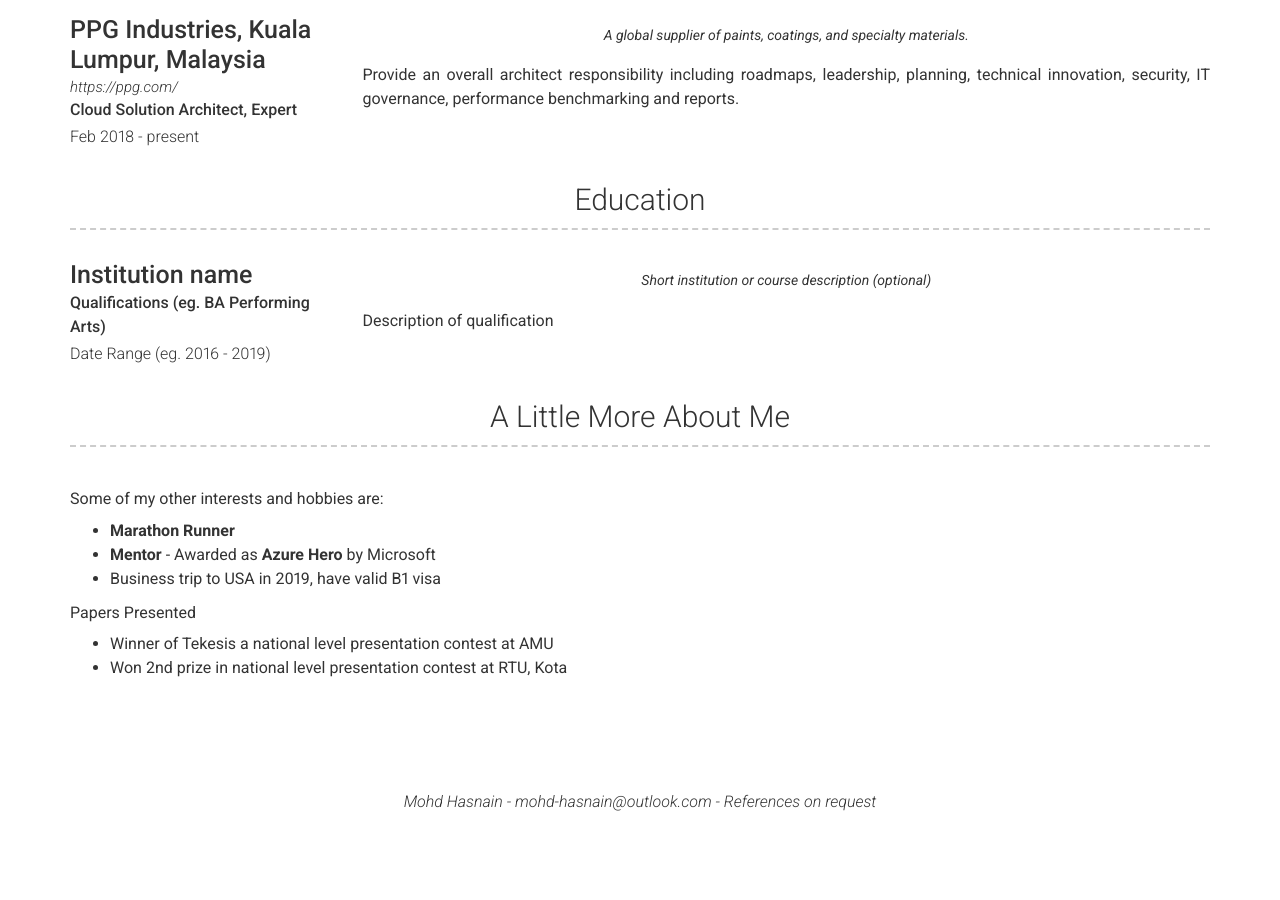
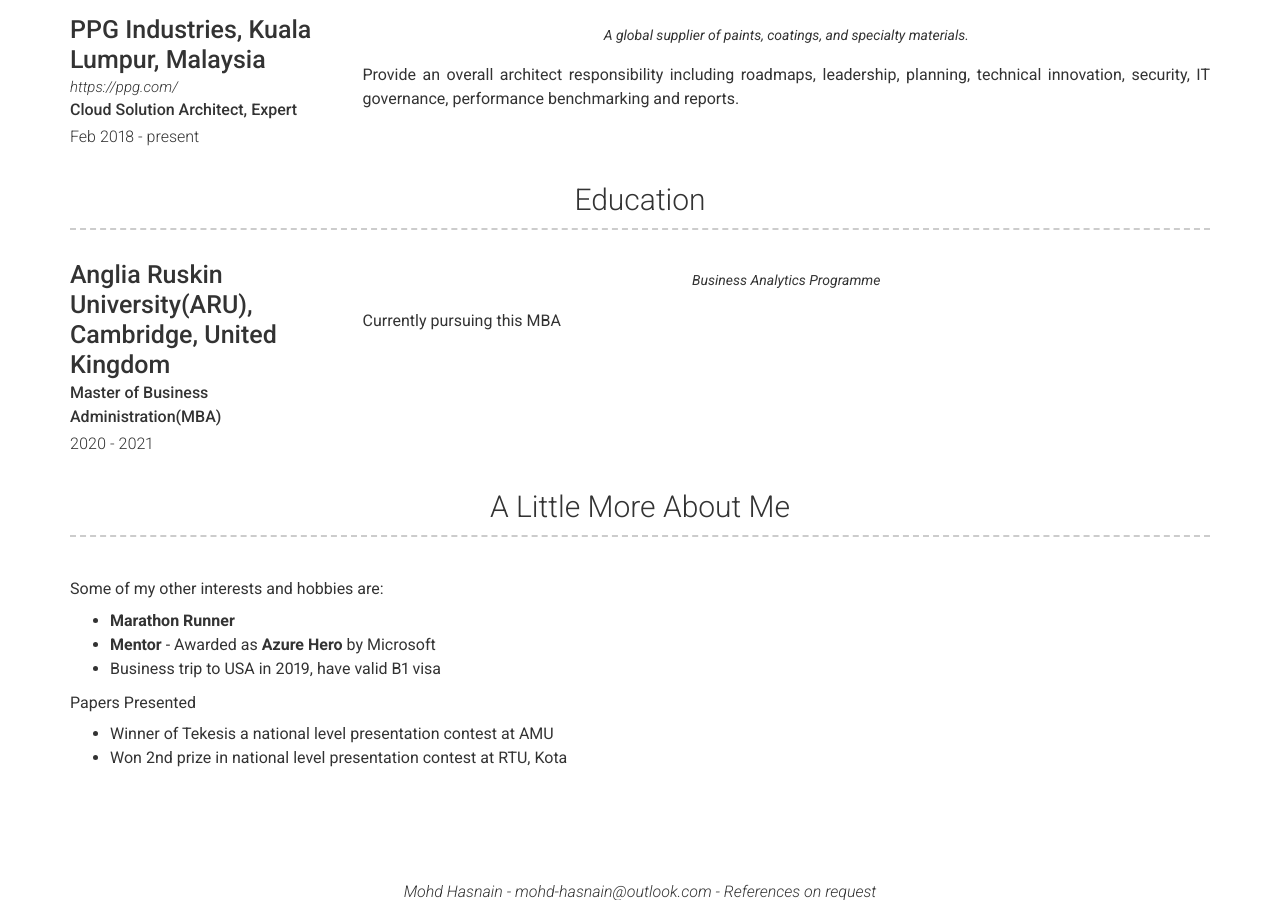
Before and after one commit to mohd-hasnain/mohd-hasnain.github.io, a Jekyll site: the page built from index.md, in a window 1280 px wide and 900 px high, scrolled down 1147 px. Built offline with Jekyll 4.4.1, drawn with Linux system fonts in a browser that asks for light colours; nearby versions of some CDN libraries; before the commit the page ends 1969 px from its top, so only the background shows below that.

Commit message:
Update education.yml

```diff
--- a/_data/education.yml
+++ b/_data/education.yml
@@ -1,9 +1,9 @@
 # Education Template
 - layout: left
-  name: Institution name
-  dates: Date Range (eg. 2016 - 2019)
-  qualification: Qualifications (eg. BA Performing Arts)
+  name: Anglia Ruskin University(ARU), Cambridge, United Kingdom
+  dates: 2020 - 2021
+  qualification: Master of Business Administration(MBA)
   quote: >
-    Short institution or course description (optional)
+    Business Analytics Programme
   description: | # this will include new lines to allow paragraphs
-    Description of qualification
+    Currently pursuing this MBA
```
